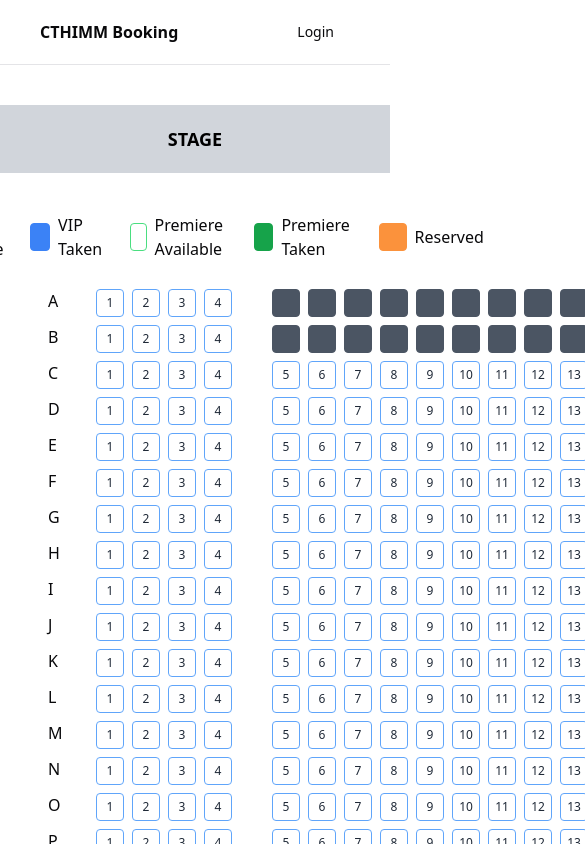
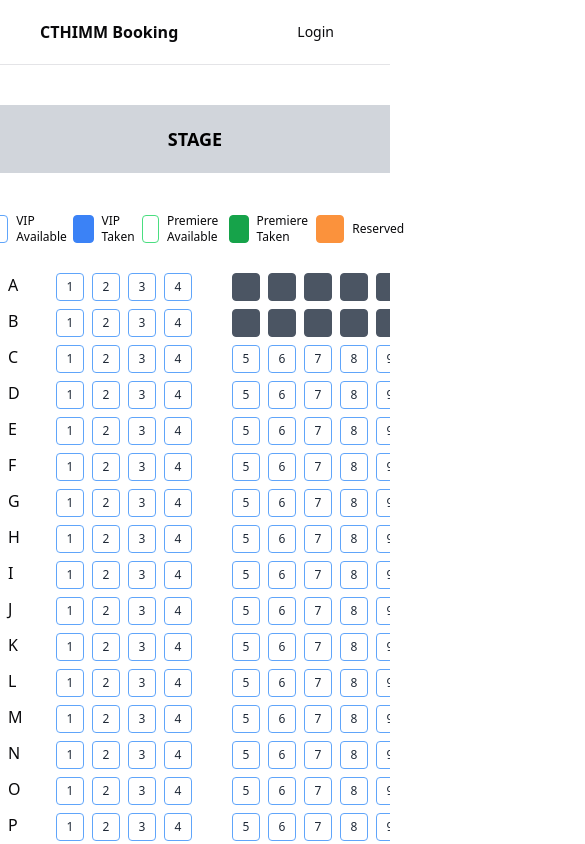
Before and after one commit to kleavjames/cthimm-booking-app, a React (Vite) app: page / in a window 390 px wide. Shown: the top 844 px of the page, 585 px wide, since content can reach past the window. Built offline with nearby package versions, Linux system fonts and the light colour scheme; no server answers; the database is empty; the HTML template or start-up script is replaced by a standard one; what @react-pdf/renderer would draw is missing.

Commit message:
fix responsive design

```diff
--- a/src/pages/Booking.tsx
+++ b/src/pages/Booking.tsx
@@ -157,14 +157,16 @@ const Booking: FC<BookingProps> = () => {
             STAGE
           </p>
         </div>
-        <div className="flex flex-row justify-center items-center gap-5 mb-5">
+
+        <div className="container mx-auto mb-5">
+          <div className="flex flex-row justify-center md:gap-10">
             <div className="flex flex-row items-center gap-2">
               <Seat
                 seatCategory={SeatCategoryEnum.VIP}
                 seatStatus={SeatStatusEnum.AVAILABLE}
                 onPress={() => {}}
               />
-            <p>VIP Available</p>
+              <p className="text-xs">VIP Available</p>
             </div>
             <div className="flex flex-row items-center gap-2">
               <Seat
@@ -172,7 +174,7 @@ const Booking: FC<BookingProps> = () => {
                 seatStatus={SeatStatusEnum.TAKEN}
                 onPress={() => {}}
               />
-            <p>VIP Taken</p>
+              <p className="text-xs">VIP Taken</p>
             </div>
             <div className="flex flex-row items-center gap-2">
               <Seat
@@ -180,7 +182,7 @@ const Booking: FC<BookingProps> = () => {
                 seatCategory={SeatCategoryEnum.PREMIERE}
                 onPress={() => {}}
               />
-            <p>Premiere Available</p>
+              <p className="text-xs">Premiere Available</p>
             </div>
             <div className="flex flex-row items-center gap-2">
               <Seat
@@ -188,7 +190,7 @@ const Booking: FC<BookingProps> = () => {
                 seatCategory={SeatCategoryEnum.PREMIERE}
                 onPress={() => {}}
               />
-            <p>Premiere Taken</p>
+              <p className="text-xs">Premiere Taken</p>
             </div>
             <div className="flex flex-row items-center gap-2">
               <Seat
@@ -196,11 +198,12 @@ const Booking: FC<BookingProps> = () => {
                 seatStatus={SeatStatusEnum.RESERVED}
                 onPress={() => {}}
               />
-            <p>Reserved</p>
+              <p className="text-xs">Reserved</p>
             </div>
           </div>
-        <div className="px-10 mx-auto">
-          <div className="max-w-full h-[750px] overflow-scroll">
+        </div>
+
+        <div className="flex overflow-x-auto">
           <div className="flex flex-col gap-2 m-2">
             {rows.map((row) => (
               <div key={row} className="flex flex-row gap-10">
@@ -286,7 +289,7 @@ const Booking: FC<BookingProps> = () => {
             ))}
           </div>
         </div>
-        </div>
+
         <div className="container mx-auto my-10">
           <div className="flex flex-row justify-between items-center mb-5">
             <p className="text-lg font-bold">Booking Details</p>
@@ -298,8 +301,7 @@ const Booking: FC<BookingProps> = () => {
               onDone={fetchBookings}
             />
           </div>
-          <div className="divider"></div>
-          <div className="flex flex-row gap-10">
+          <div className="grid md:grid-cols-2 gap-4">
             <div className="flex flex-1 flex-col gap-3 border border-gray-500 p-6 rounded-lg">
               <Label label="Name" values="Restore Philippines Conference" />
               <Label label="Venue" values="USEP Dome" />
```
Lines whose indentation alone changed are shown as unchanged.
